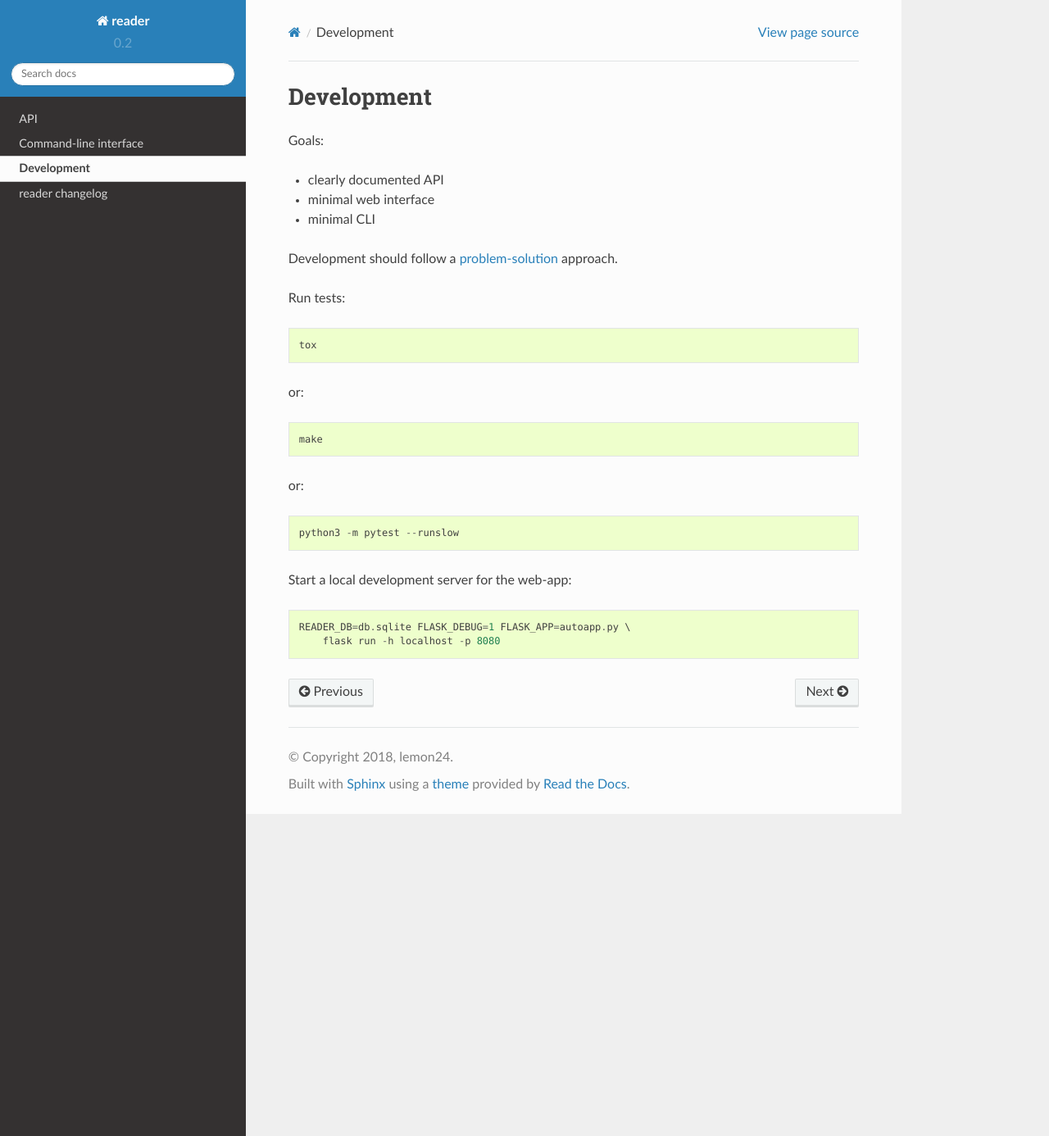
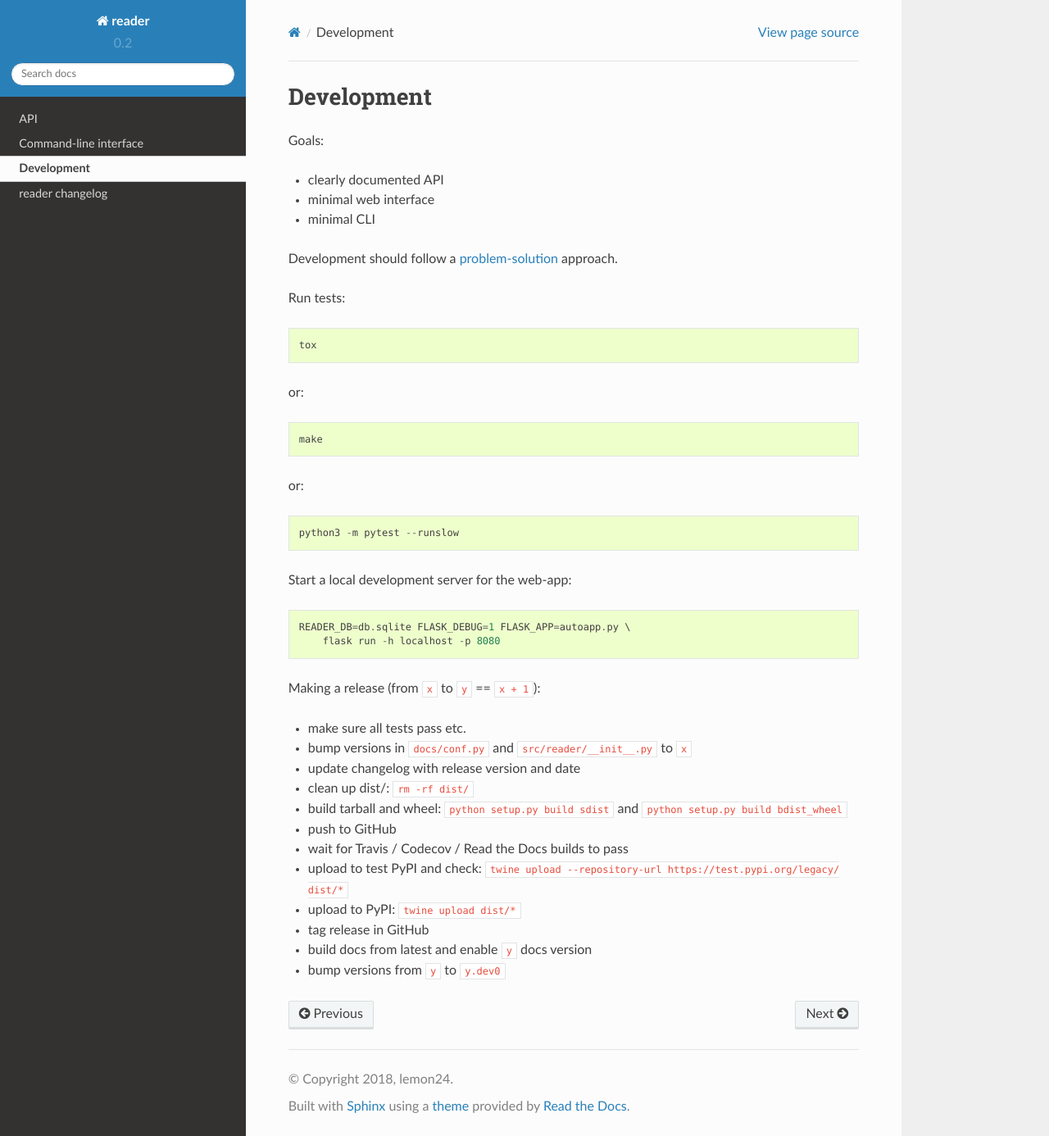
Before and after one commit to Alcides1123/reader, a Sphinx documentation site: the page built from docs/dev.rst, in a window 1280 px wide and 1386 px high. Shown: the whole window at 82% size. Built offline with Sphinx 7.4.7 and the Read the Docs theme 2.0.0, drawn with Linux system fonts in a browser that asks for light colours.

Commit message:
Add "making a release" section to docs.

```diff
--- a/docs/dev.rst
+++ b/docs/dev.rst
@@ -29,3 +29,18 @@ Start a local development server for the web-app::
 
 
 .. _problem-solution: https://hintjens.gitbooks.io/scalable-c/content/chapter1.html#problem-what-do-we-do-next
+
+Making a release (from ``x`` to ``y`` == ``x + 1``):
+
+* make sure all tests pass etc.
+* bump versions in ``docs/conf.py`` and ``src/reader/__init__.py`` to ``x``
+* update changelog with release version and date
+* clean up dist/: ``rm -rf dist/``
+* build tarball and wheel: ``python setup.py build sdist`` and ``python setup.py build bdist_wheel``
+* push to GitHub
+* wait for Travis / Codecov / Read the Docs builds to pass
+* upload to test PyPI and check: ``twine upload --repository-url https://test.pypi.org/legacy/ dist/*``
+* upload to PyPI: ``twine upload dist/*``
+* tag release in GitHub
+* build docs from latest and enable ``y`` docs version
+* bump versions from ``y`` to ``y.dev0``
```
